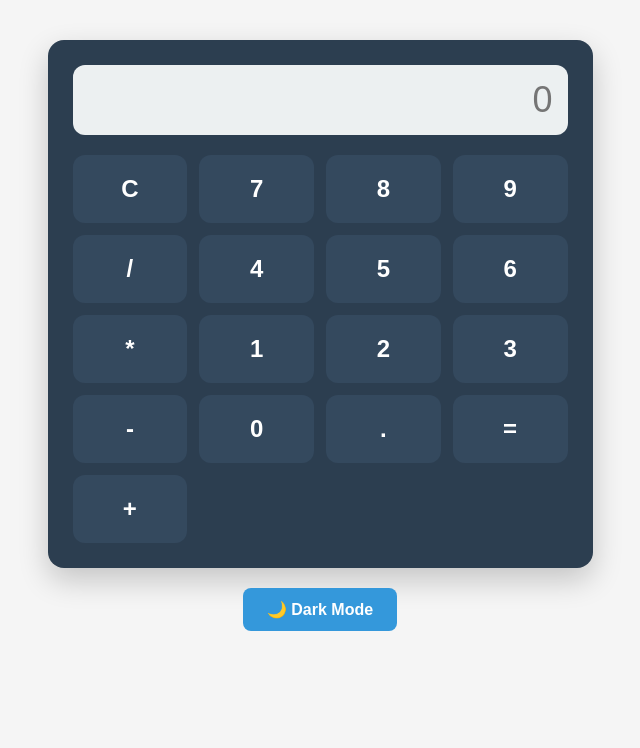
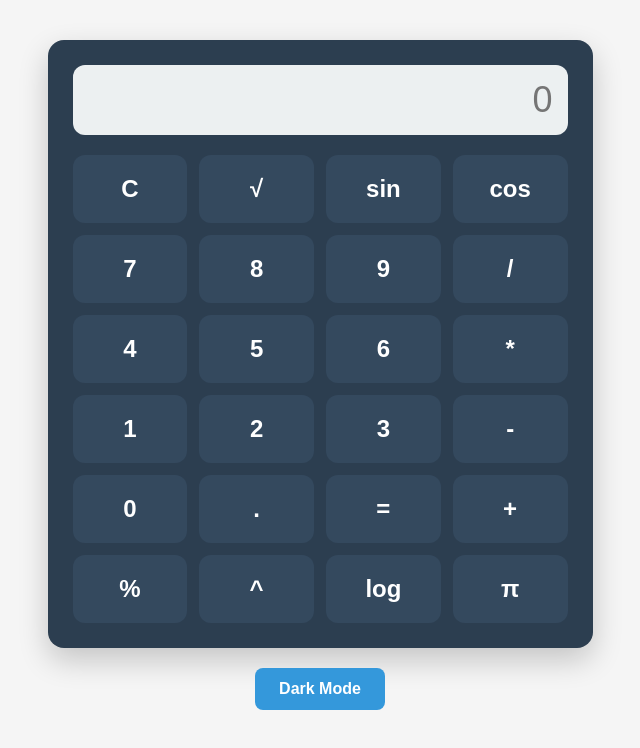
Before and after one commit to TymurRostovskyi/calculator-js, a plain HTML site: page index.html in a window 1280 px wide. Shown: the whole page, without its empty margins (320-960 px from the left). Drawn offline with Linux system fonts and the light colour scheme.

Commit message:
Update index.html

```diff
--- a/index.html
+++ b/index.html
@@ -3,7 +3,7 @@
 <head>
   <meta charset="UTF-8" />
   <meta name="viewport" content="width=device-width, initial-scale=1.0"/>
-  <title>Calculator</title>
+  <title>Advanced Calculator</title>
   <link rel="stylesheet" href="style.css" />
 </head>
 <body>
@@ -11,25 +11,37 @@
     <input type="text" id="result" readonly placeholder="0" />
     <div class="buttons">
       <button onclick="clearResult()">C</button>
+      <button onclick="append('√')">√</button>
+      <button onclick="append('sin(')">sin</button>
+      <button onclick="append('cos(')">cos</button>
+
       <button onclick="append('7')">7</button>
       <button onclick="append('8')">8</button>
       <button onclick="append('9')">9</button>
       <button onclick="append('/')">/</button>
+
       <button onclick="append('4')">4</button>
       <button onclick="append('5')">5</button>
       <button onclick="append('6')">6</button>
       <button onclick="append('*')">*</button>
+
       <button onclick="append('1')">1</button>
       <button onclick="append('2')">2</button>
       <button onclick="append('3')">3</button>
       <button onclick="append('-')">-</button>
+
       <button onclick="append('0')">0</button>
       <button onclick="append('.')">.</button>
       <button onclick="calculate()">=</button>
       <button onclick="append('+')">+</button>
+
+      <button onclick="percent()">%</button>
+      <button onclick="append('^')">^</button>
+      <button onclick="append('log(')">log</button>
+      <button onclick="append('π')">π</button>
     </div>
   </div>
-  <button onclick="toggleTheme()" class="theme-btn">🌙 Dark Mode</button>
+  <button onclick="toggleTheme()" class="theme-btn">Dark Mode</button>
   <script src="script.js"></script>
 </body>
 </html>
```
